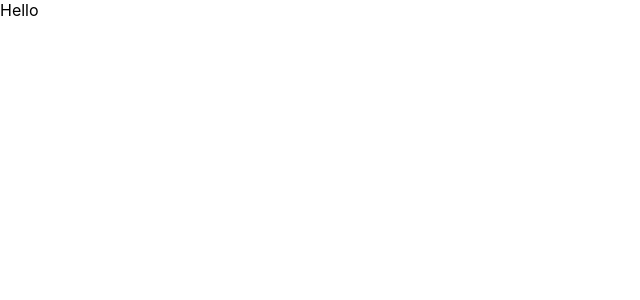
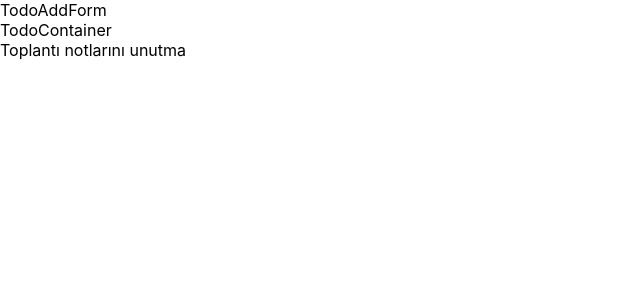
Before and after one commit to muslumhanerol/ToDo_App_With_ContextAPI, a React (Create React App) app in the folder todo_app_contextapi/: page / in a window 1280 px wide. Shown: the top 300 px of the page, without its empty margins (0-640 px from the left). Built offline with nearby package versions, Linux system fonts and the light colour scheme.

Commit message:
context_setup

```diff
--- a/todo_app_contextapi/src/App.js
+++ b/todo_app_contextapi/src/App.js
@@ -13,7 +13,6 @@ function App() {
   return (
     <>
       <TodoWrapper tasks={INITIAL_STATE} />
-
     </>
   );
 }
--- /dev/null
+++ b/todo_app_contextapi/src/Components/TodoAddForm.js
@@ -0,0 +1,9 @@
+import React from 'react'
+
+const TodoAddForm = () => {
+    return (
+        <div>TodoAddForm</div>
+    )
+}
+
+export default TodoAddForm
--- /dev/null
+++ b/todo_app_contextapi/src/Components/TodoContainer.js
@@ -0,0 +1,17 @@
+import React, { useContext } from 'react'
+import { TodoContext } from '../Contexts/TodoContext'
+
+const TodoContainer = () => {
+    const context = useContext(TodoContext);
+    return (
+        <>
+
+            <div>TodoContainer</div>
+            <div>{context.taskList[0].desc}</div>
+
+        </>
+    )
+
+}
+
+export default TodoContainer
--- a/todo_app_contextapi/src/Components/TodoWrapper.js
+++ b/todo_app_contextapi/src/Components/TodoWrapper.js
@@ -1,13 +1,20 @@
 //Context yani kapsam burada oluşturulacak. Burada tanımlananların hepsi bunun içindeki heryerde geçerlidir, ayrıca göndermeye gerek kalmayacak.
 
-import React from 'react';
+import React, { useState } from 'react';
+import { TodoContext } from '../Contexts/TodoContext';
+import TodoAddForm from './TodoAddForm';
+import TodoContainer from './TodoContainer';
 
 const TodoWrapper = ({ tasks }) => {
+    const [taskList, setTaskList] = useState(tasks)
+
+
     return (
-        <>
-            Hello
-        </>
+        <TodoContext.Provider value={{ taskList, setTaskList }} >
+            <TodoAddForm />
+            <TodoContainer />
+        </TodoContext.Provider>
     )
-}//2.32.09
+}
 
 export default TodoWrapper
```
